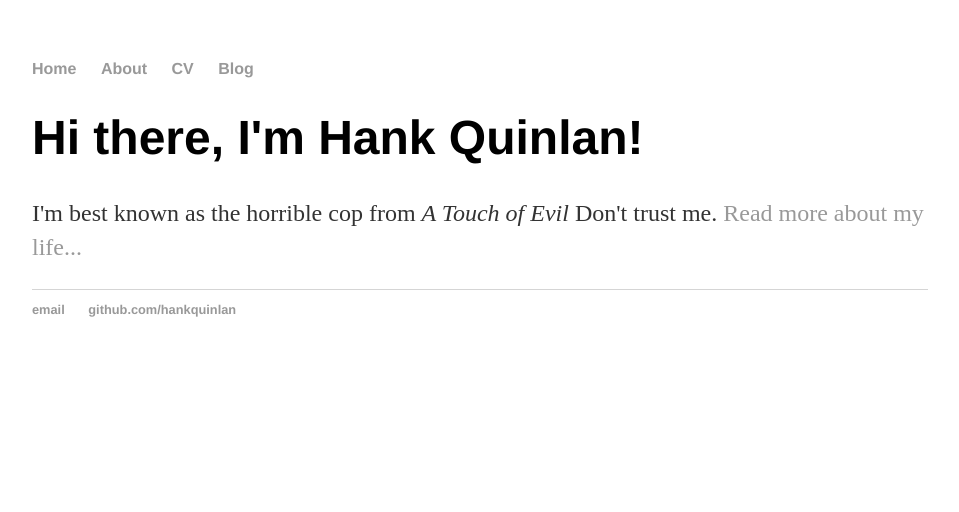
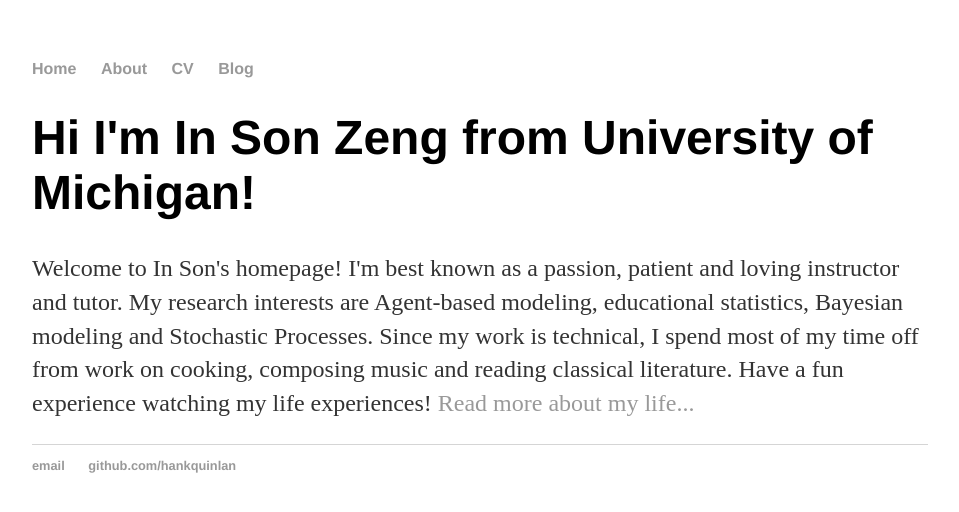
Before and after one commit to son520804/son520804.github.io, a Jekyll site: the page built from index.html, in a window 1280 px wide. Shown: the top 512 px of the page, without its empty margins (160-1119 px from the left). Built offline with Jekyll 4.4.1, drawn with Linux system fonts in a browser that asks for light colours.

Commit message:
Update index.html

```diff
--- a/index.html
+++ b/index.html
@@ -1,8 +1,12 @@
 ---
 layout: default
-title: Hank Quinlan, Horrible Cop
+title: In Son Zeng, First Page
 ---
 <div class="blurb">
-	<h1>Hi there, I'm Hank Quinlan!</h1>
-	<p>I'm best known as the horrible cop from <em>A Touch of Evil</em> Don't trust me. <a href="/about">Read more about my life...</a></p>
+	<h1>Hi I'm In Son Zeng from University of Michigan!</h1>
+	<p>Welcome to In Son's homepage! I'm best known as a passion, patient and loving instructor and tutor.
+		My research interests are Agent-based modeling, educational statistics, Bayesian modeling and Stochastic Processes.
+		Since my work is technical, I spend most of my time off from work on cooking, composing music and reading classical literature.
+		Have a fun experience watching my life experiences!
+		<a href="/about">Read more about my life...</a></p>
 </div><!-- /.blurb -->
```
